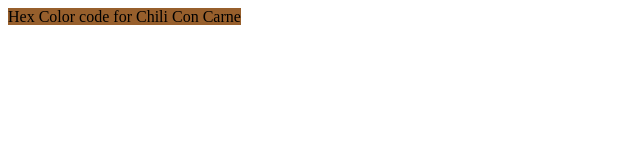
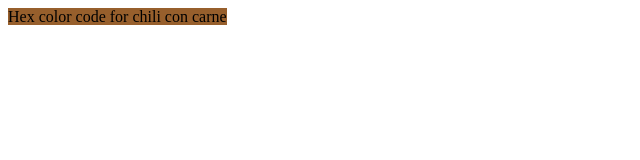
Before and after one commit to kryddstark/kryddstark.github.io, a plain HTML site: page index.html in a window 1280 px wide. Shown: the full height of the page, 0-640 px from the left. Drawn offline with Linux system fonts and the light colour scheme.

Commit message:
Update index.html

```diff
--- a/index.html
+++ b/index.html
@@ -1 +1 @@
-<span style="background-color: #975f2c">Hex Color code for Chili Con Carne</span>
+<span style="background-color: #975f2c">Hex color code for chili con carne</span>
```
